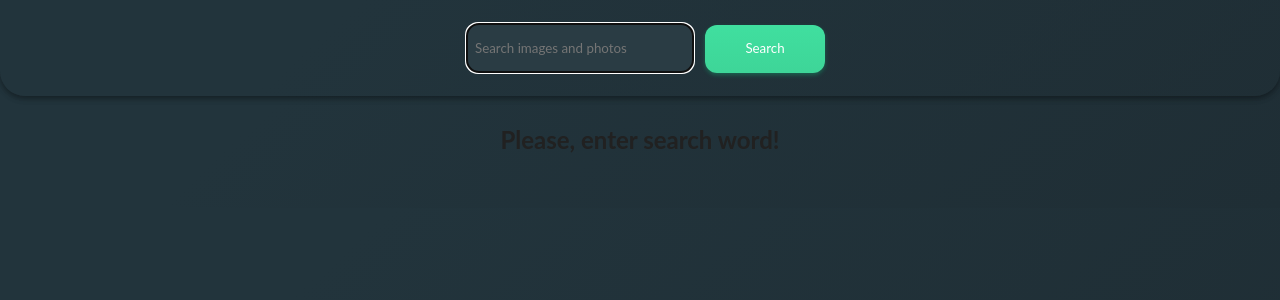
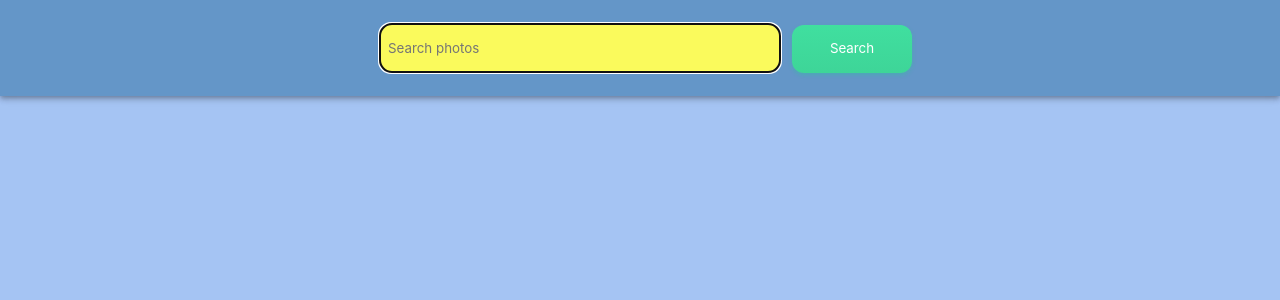
Before and after one commit to Primushko/goit-react-hw-03-image-finder, a React (Create React App) app: page / in a window 1280 px wide. Shown: the top 300 px of the page. Built offline with nearby package versions, Linux system fonts and the light colour scheme.

Commit message:
18/45__________06/23

```diff
--- a/src/components/App.jsx
+++ b/src/components/App.jsx
@@ -109,7 +109,7 @@ export class App extends Component {
       <AppContent>
         <Searchbar onSubmit={this.handleFormSubmit} />
 
-        {error && <h2>Please, enter search word!</h2>}
+        {/* {error && <h2>enter search word!</h2>} */}
         {!error && <ImageGallery galleryItems={galleryItems} />}
         {loading && <Loader />}
         {isButtonShow && <Button onClick={this.onLoadMore} />}
--- a/src/components/Button/Button.module.jsx
+++ b/src/components/Button/Button.module.jsx
@@ -17,7 +17,7 @@ export const ButtonLoad = styled.button`
 
   :hover,
   :focus {
-    background: #286053;
+    background: #2826c9;
   }
 
   // padding: 8px 16px;
--- a/src/components/Searchbar/Searchbar.jsx
+++ b/src/components/Searchbar/Searchbar.jsx
@@ -35,7 +35,7 @@ export default class Searchbar extends Component {
             type="text"
             autocomplete="off"
             autoFocus
-            placeholder="Search images and photos"
+            placeholder="Search photos"
             name="searchQuery"
             value={searchQuery}
             onChange={this.handleQueryChange}
--- a/src/components/Searchbar/Searchbar.module.jsx
+++ b/src/components/Searchbar/Searchbar.module.jsx
@@ -13,12 +13,10 @@ export const SearchbarHeader = styled.header`
   padding-left: 24px;
   padding-top: 12px;
   padding-bottom: 12px;
-
   width: 100vw;
-  background: linear-gradient(138.13deg, #22343cae 25.87%, #1f2e35b1 100%);
+  background: rgb(100, 150, 200);
   box-shadow: 0px 2px 4px -1px rgba(0, 0, 0, 0.2),
     0px 4px 5px 0px rgba(0, 0, 0, 0.14), 0px 1px 10px 0px rgba(0, 0, 0, 0.12);
-  border-radius: 0 0 25px 25px;
 `;
 export const Form = styled.form`
   width: 100%;
@@ -29,30 +27,22 @@ export const Form = styled.form`
 export const Button = styled.button`
   width: 120px;
   height: 48px;
-
   line-height: 100%;
   text-align: center;
   color: #ffffff;
-
   border-radius: 12px;
-
   background: linear-gradient(180deg, #40df9f 0%, #3ed598 100%);
   box-shadow: 0px 2px 4px rgba(15, 218, 137, 0.3);
-
   transition: background 250ms cubic-bezier(0.4, 0, 0.2, 1);
-
   :hover,
   :focus {
-    background: #286053;
+    background: #2fa186;
   }
 `;
 export const Input = styled.input`
   margin: 12px;
-
-  width: 226px;
+  width: 400px;
   height: 48px;
-
   border-radius: 12px;
-
-  background: #2a3c44;
+  background: #fafa5c;
 `;
--- a/src/index.css
+++ b/src/index.css
@@ -5,8 +5,9 @@ body {
   font-family: -apple-system, BlinkMacSystemFont, 'Segoe UI', 'Roboto', 'Oxygen',
     'Ubuntu', 'Cantarell', 'Fira Sans', 'Droid Sans', 'Helvetica Neue',
     sans-serif;
+  text-align: center;
   color: #212121;
-  background-color: rgb(76, 132, 216);
+  background-color: rgb(165, 196, 243);
   -webkit-font-smoothing: antialiased;
   -moz-osx-font-smoothing: grayscale;
 }
@@ -16,7 +17,6 @@ code {
     monospace;
 }
 
-/* -----------------------------------  */
 html {
   box-sizing: border-box;
   width: 100vw;
@@ -54,7 +54,7 @@ img {
   object-fit: cover;
 }
 
-body {
+/* body {
   font-family: 'Lato', sans-serif;
   font-style: normal;
   font-weight: 400;
@@ -63,4 +63,4 @@ body {
   padding-top: 0;
   background: linear-gradient(138.13deg, #22343c 25.87%, #1f2e35 100%);
   text-align: center;
-}
+} */
```
